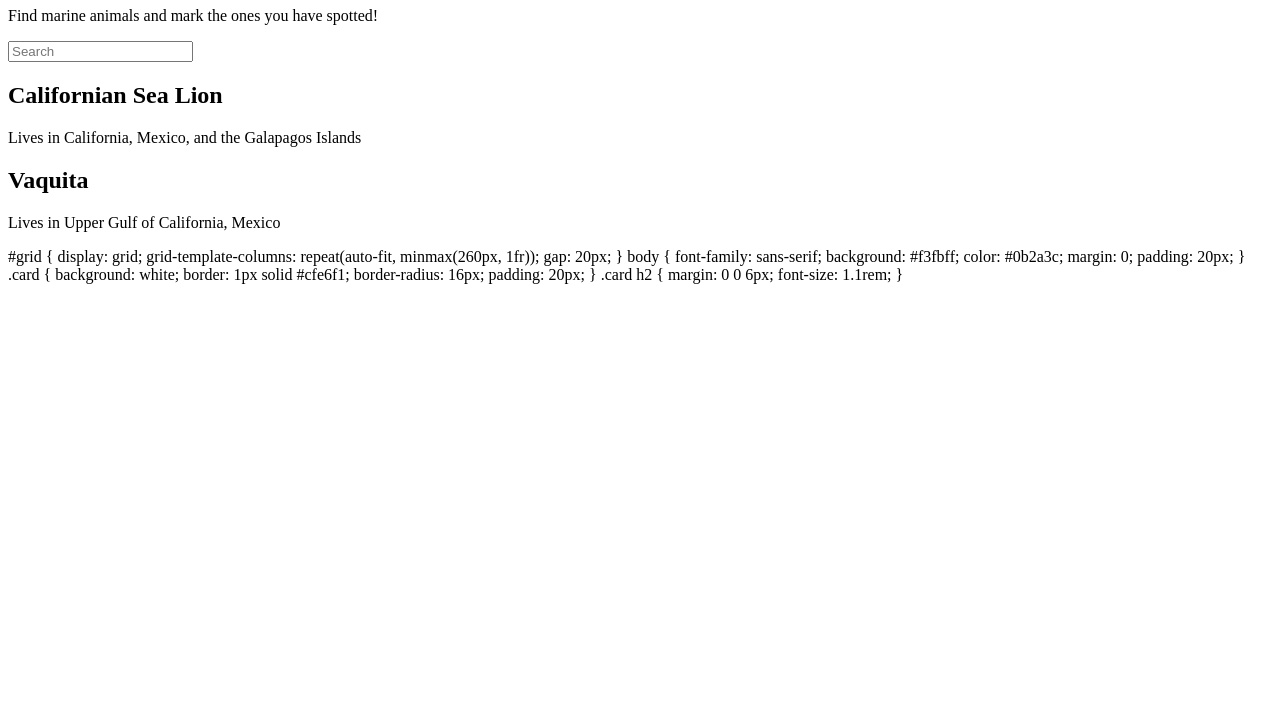
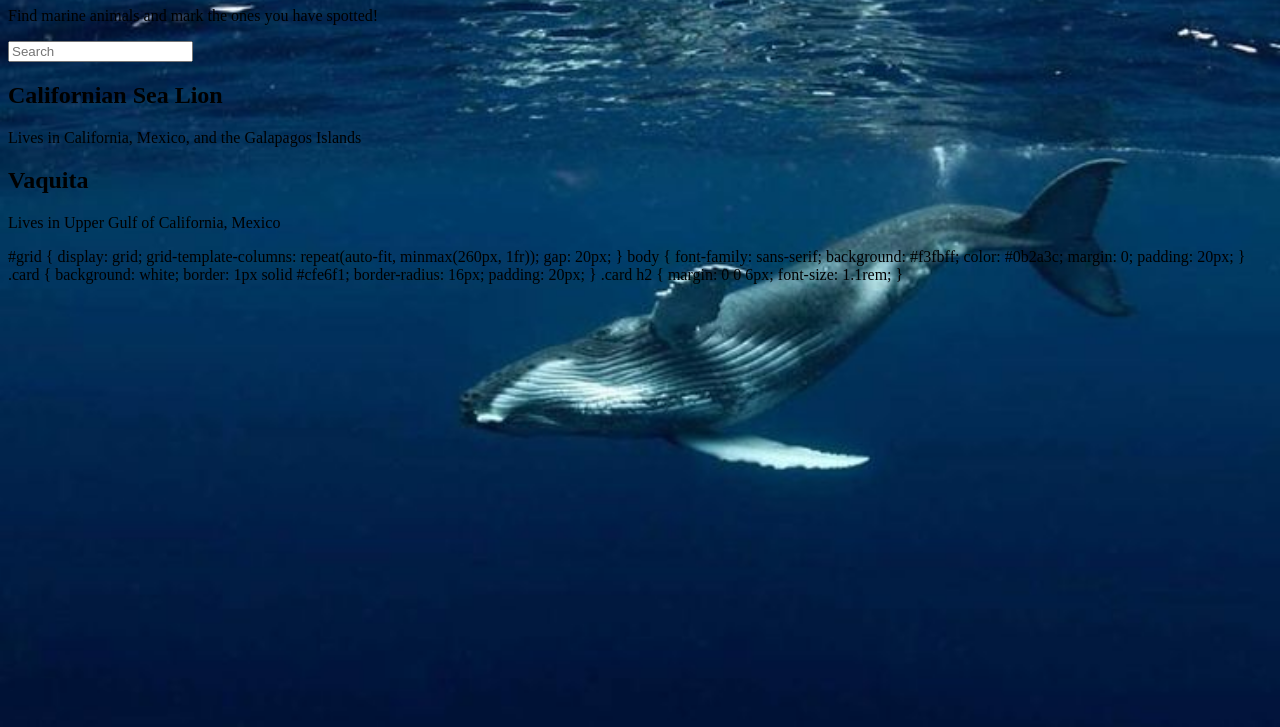
Before and after one commit to dariusszs/ocean_marine_life_tracker, a plain HTML site: page index.html in a window 1280 px wide. Shown: the part 73-800 px from the top of the page. Drawn offline with Linux system fonts and the light colour scheme.

Commit message:
initial commit

```diff
--- a/index.html
+++ b/index.html
@@ -4,6 +4,14 @@
     <meta charset="UTF-8">
     <title>My Ocean Life Tracker </title>
 </head>
+<style>
+    body {
+        background-color: #010f65;
+background-image: url("whale.jpeg");
+background-size: cover;
+background-attachment: fixed;
+    }
+</style>
 <body>
     <h1> Ocean Tracker</h1>
 <p> Find marine animals and mark the ones you have spotted! </p>
@@ -11,7 +19,8 @@
 
 <div id="grid"></div>
 <script src="app.js"></script>
-<style> </style>
+<style>
+ </style>
 </body>
 #grid {
     display: grid;
```
Also changed, not shown: whale.jpeg (added).
